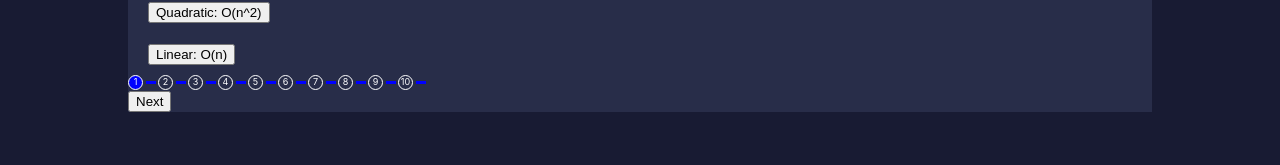
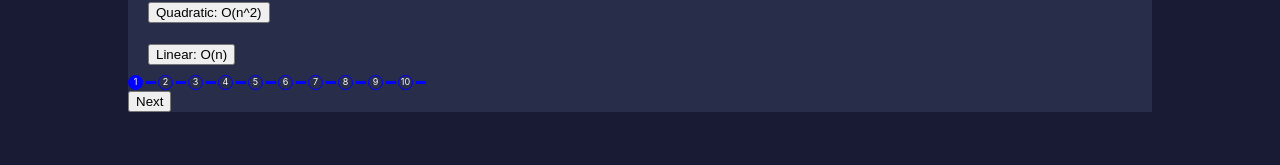
Before and after one commit to chingu-voyages/v14-geckos-team-02, a React (Create React App) app: page /big-o in a window 1280 px wide. Shown: the part 570-735 px from the top of the page. Built offline with nearby package versions, Linux system fonts and the light colour scheme.

Commit message:
change circle borders to blue

```diff
--- a/src/views/components/ProgressBar/ProgressBar.scss
+++ b/src/views/components/ProgressBar/ProgressBar.scss
@@ -19,7 +19,7 @@
   font-size: 9px;
   color: white;
   border-radius: 50%;
-  border: 1px solid white;
+  border: 1px solid blue;
 }
 
 .progress-bridge {
```
